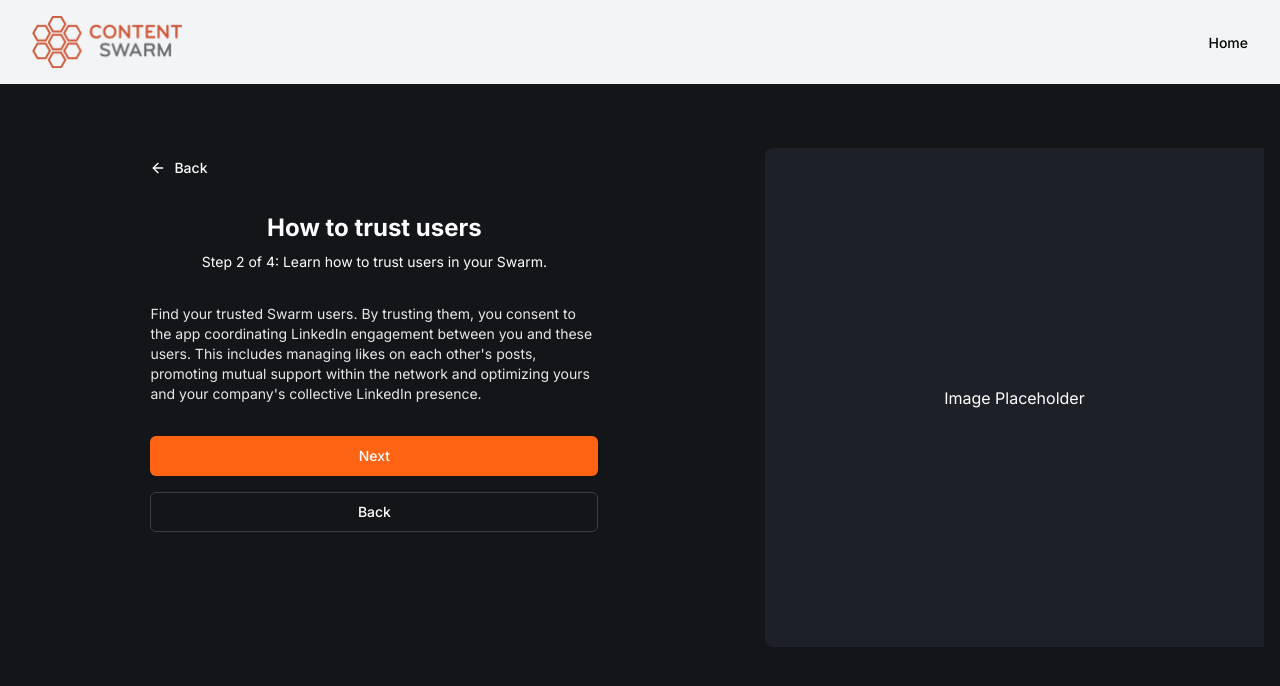
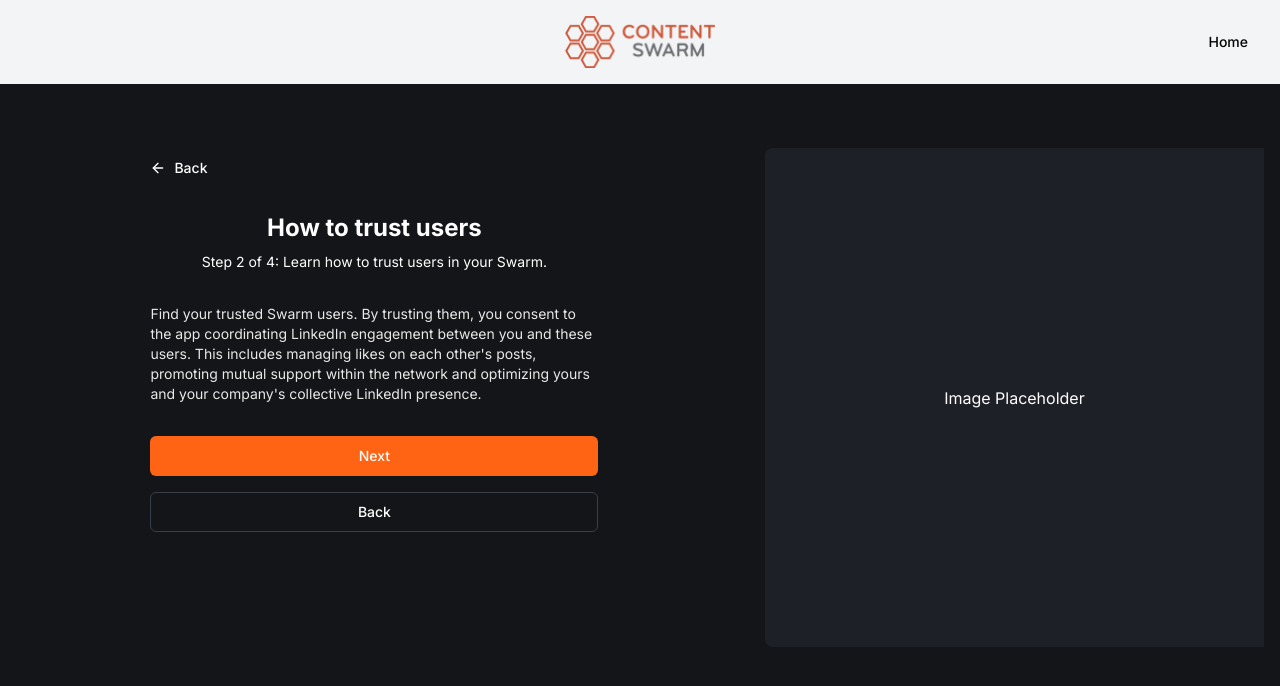
Before and after one commit to MikeLike96/cs-onboarding, a Next.js app: page /trust-users in a window 1280 px wide. Shown: the top 686 px of the page. Built offline with nearby package versions, Linux system fonts and the light colour scheme.

Commit message:
centered logo

```diff
--- a/components/Header.tsx
+++ b/components/Header.tsx
@@ -6,6 +6,11 @@ export default function Header() {
     <header className="w-full bg-gray-100">
       <div className="max-w-[1440px] mx-auto px-4 sm:px-6 lg:px-8 py-4">
         <div className="flex items-center justify-between">
+          {/* Left side placeholder */}
+          <div className="w-24"></div>
+
+          {/* Centered logo */}
+          <div className="flex justify-center flex-grow">
             <Image
               src="/cs-logo-no-bg.png"
               alt="Content Swarm Logo"
@@ -13,7 +18,10 @@ export default function Header() {
               height={40}
               priority
             />
-          <nav>
+          </div>
+
+          {/* Right side navigation */}
+          <nav className="w-24 flex justify-end">
             <Link href="/" className="text-sm font-medium text-black hover:text-primary transition-colors duration-200">
               Home
             </Link>
```
Lines whose indentation alone changed are shown as unchanged.
